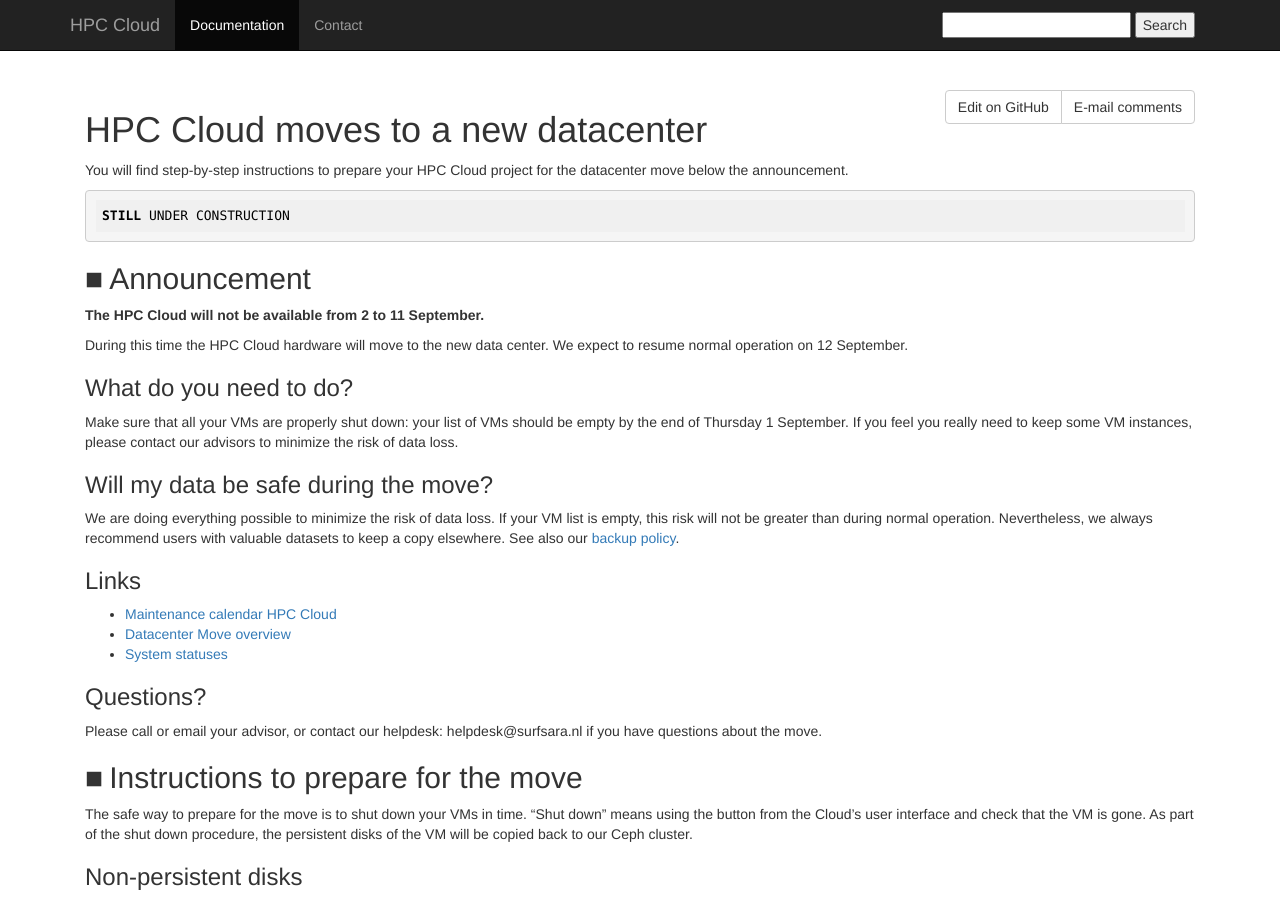
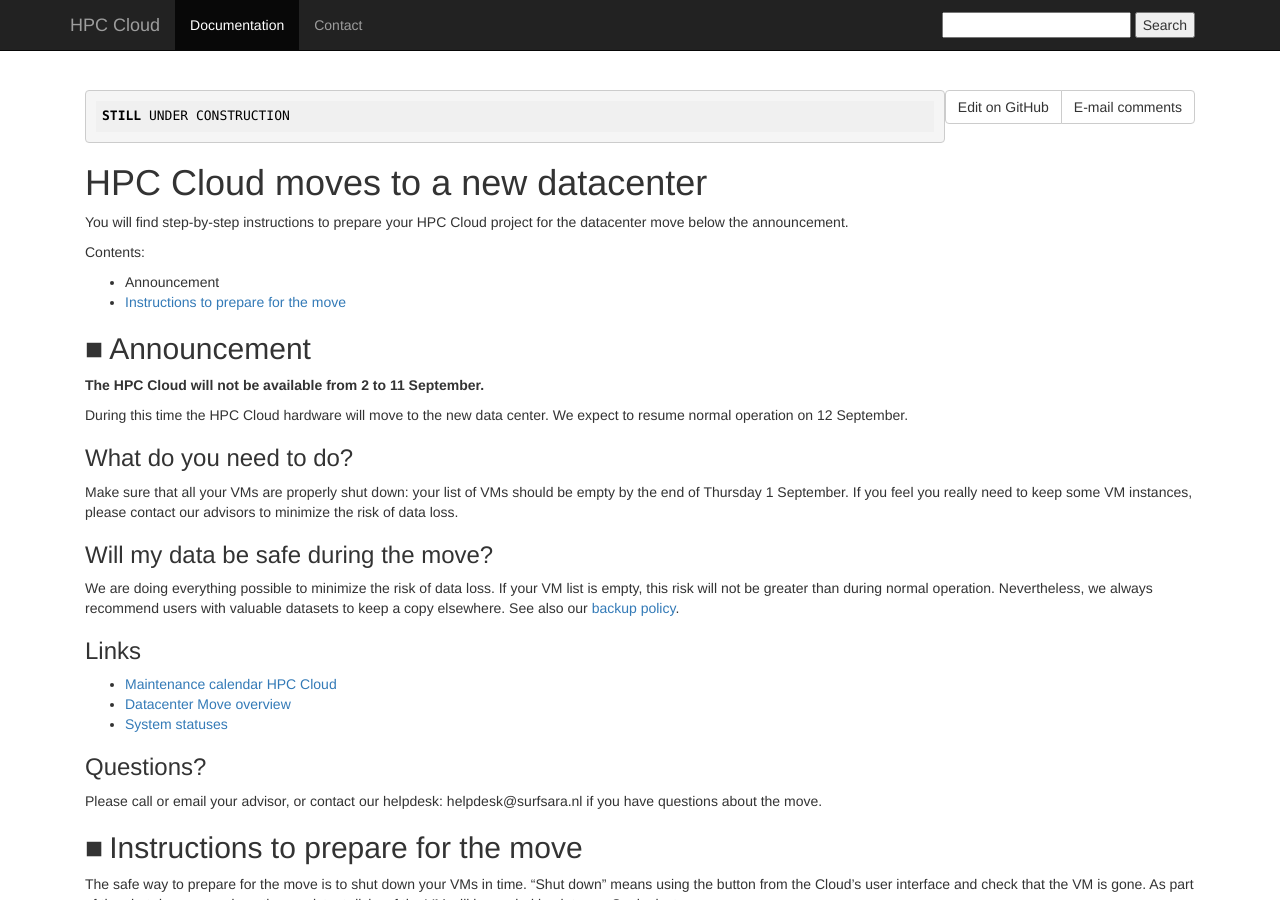
Before and after one commit to sara-nl/clouddocs, a Jekyll site: the page built from move_preparation_instructions.markdown, in a window 1280 px wide and 900 px high. Built offline with Jekyll 4.4.1, drawn with Linux system fonts in a browser that asks for light colours; nearby versions of some CDN libraries.

Commit message:
Update move_preparation_instructions.markdown

```diff
--- a/move_preparation_instructions.markdown
+++ b/move_preparation_instructions.markdown
@@ -1,11 +1,17 @@
 ---
 layout: default
 ---
+
+    STILL UNDER CONSTRUCTION
+
 # HPC Cloud moves to a new datacenter
 
 You will find step-by-step instructions to prepare your HPC Cloud project for the datacenter move below the announcement.
 
-    STILL UNDER CONSTRUCTION
+Contents:
+
+- Announcement
+- [Instructions to prepare for the move](#questions)
 
 ## Announcement
 
```
